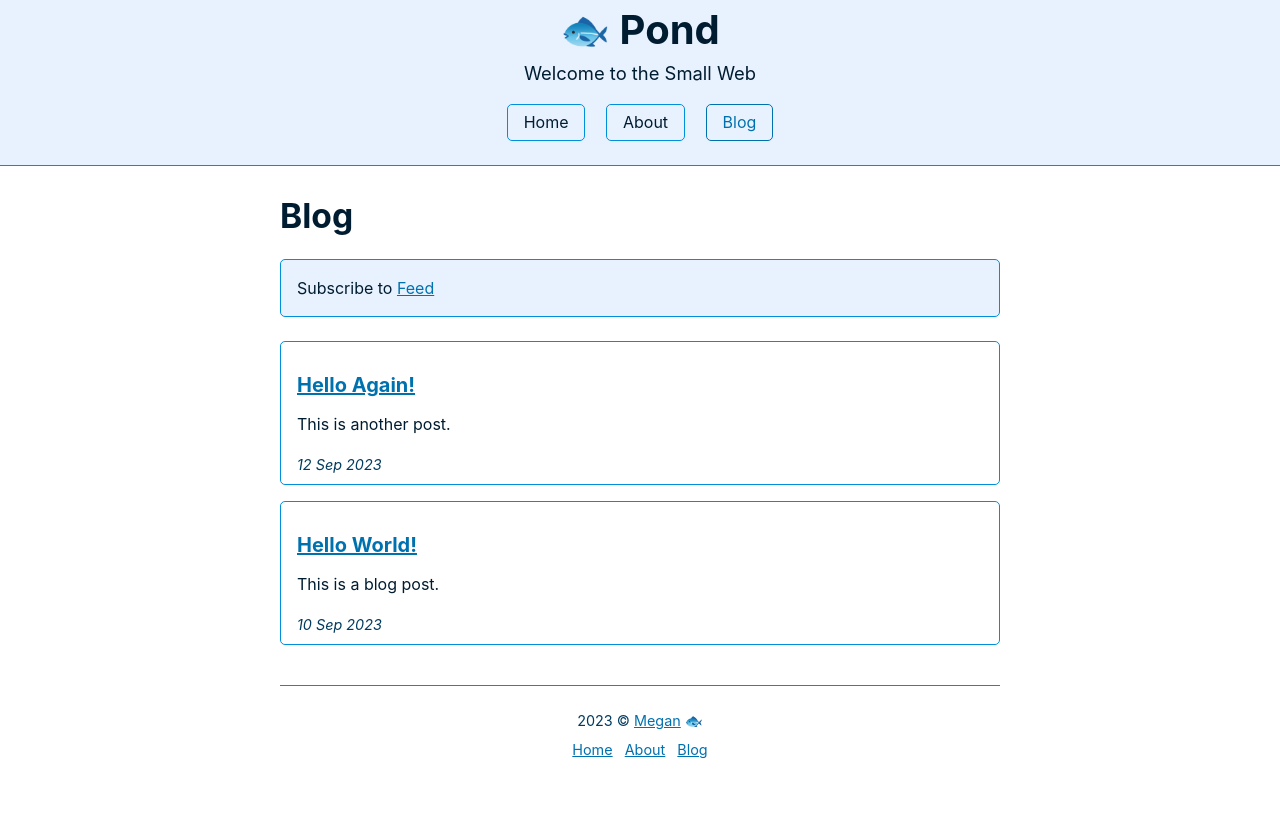
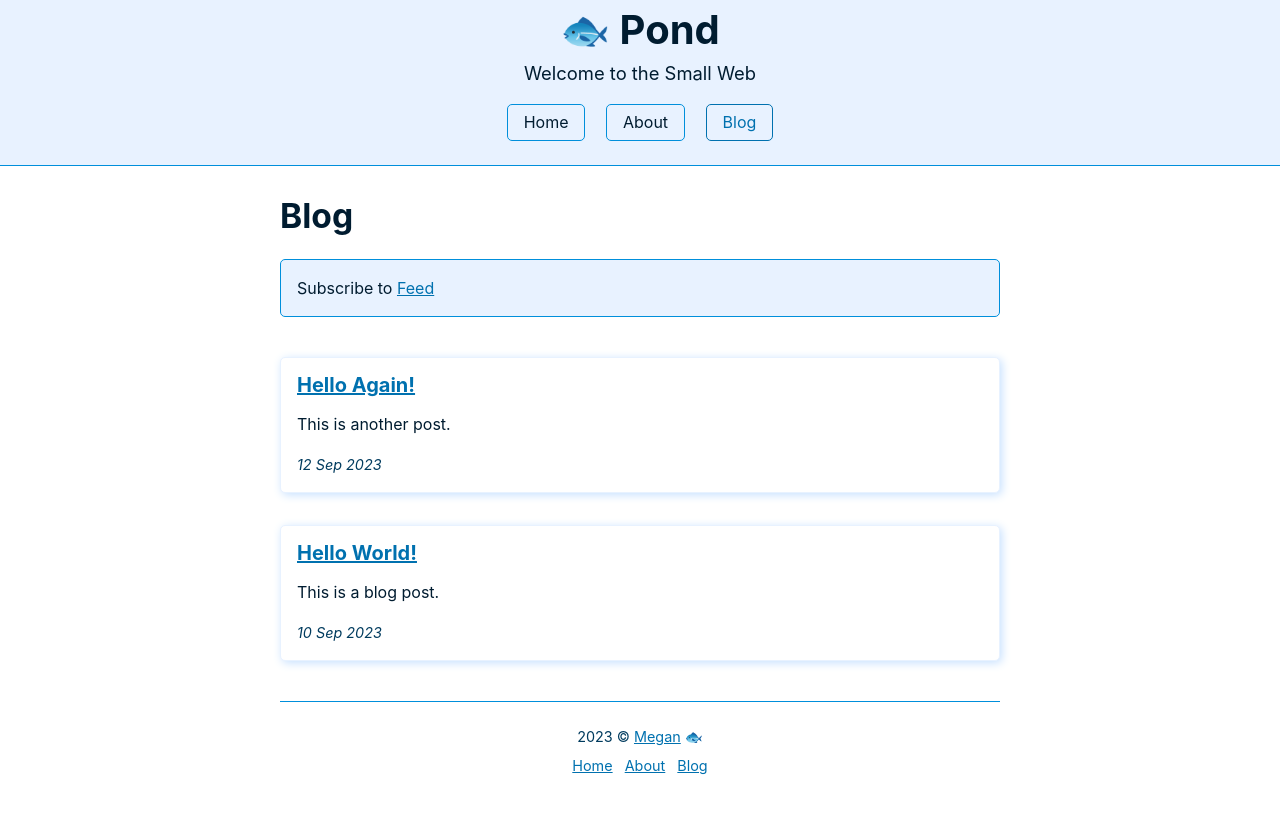
Before and after one commit to megdna/pond, a Jekyll site: the page built from blog.md, in a window 1280 px wide. Shown: the top 814 px of the page. Built offline with Jekyll 4.4.1, drawn with Linux system fonts in a browser that asks for light colours.

Commit message:
Update blog.md

```diff
--- a/blog.md
+++ b/blog.md
@@ -5,12 +5,12 @@ title: Blog
 ---
 <div class="notice">Subscribe to <a href="{{ site.baseurl }}/feed" target="_blank">Feed</a></div>
 
+<section>
 {% for post in site.posts %}
-<section>
-  <article>
-    <h4><a href="{{ post.url | prepend: site.baseurl | prepend: site.url }}">{{ post.title }}</a>{% if page.image %}<img src="{{ page.image | prepend: site.baseurl | prepend: site.url }}">{% endif %}</h4>
-    <p>{{ post.description }}</p>
-    <cite>{{ post.date | date_to_string }}</cite>
-  </article>
+<aside>
+  <h4><a href="{{ post.url | prepend: site.baseurl | prepend: site.url }}">{{ post.title }}</a>{% if page.image %}<img src="{{ page.image | prepend: site.baseurl | prepend: site.url }}">{% endif %}</h4>
+  <p>{{ post.description }}</p>
+  <cite>{{ post.date | date_to_string }}</cite>
+</aside>
+{% endfor %}
 </section>
-{% endfor %}
```
